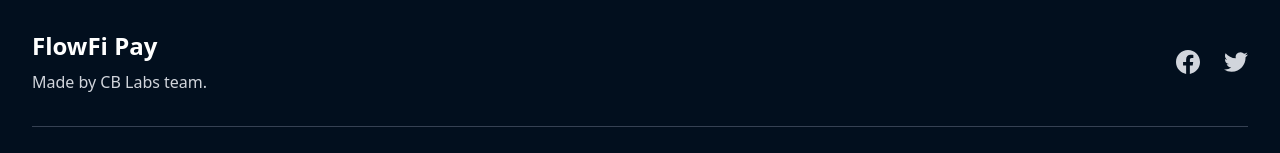
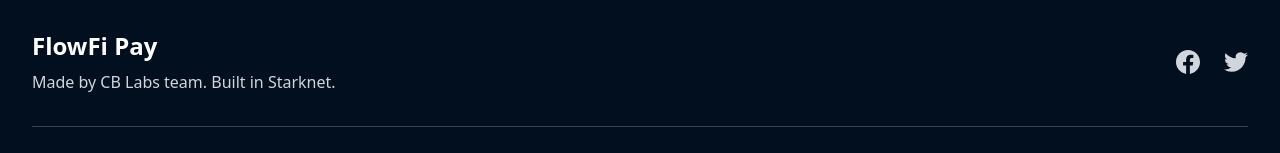
Before and after one commit to Crypto-Bros-Labs/FlowFi-Pay, a React (Vite) app: page / in a window 1280 px wide. Shown: the part 3614-3767 px from the top of the page. Built offline with nearby package versions, Linux system fonts and the light colour scheme; no server answers.

Commit message:
Update footer text to include 'Built in Starknet'

```diff
--- a/src/shared/components/Footer.tsx
+++ b/src/shared/components/Footer.tsx
@@ -11,7 +11,7 @@ const Footer: React.FC = () => {
                             FlowFi Pay
                         </h3>
                         <p className="text-gray-300 text-center md:text-left">
-                            Made by CB Labs team.
+                            Made by CB Labs team. Built in Starknet.
                         </p>
                     </div>
 
```
